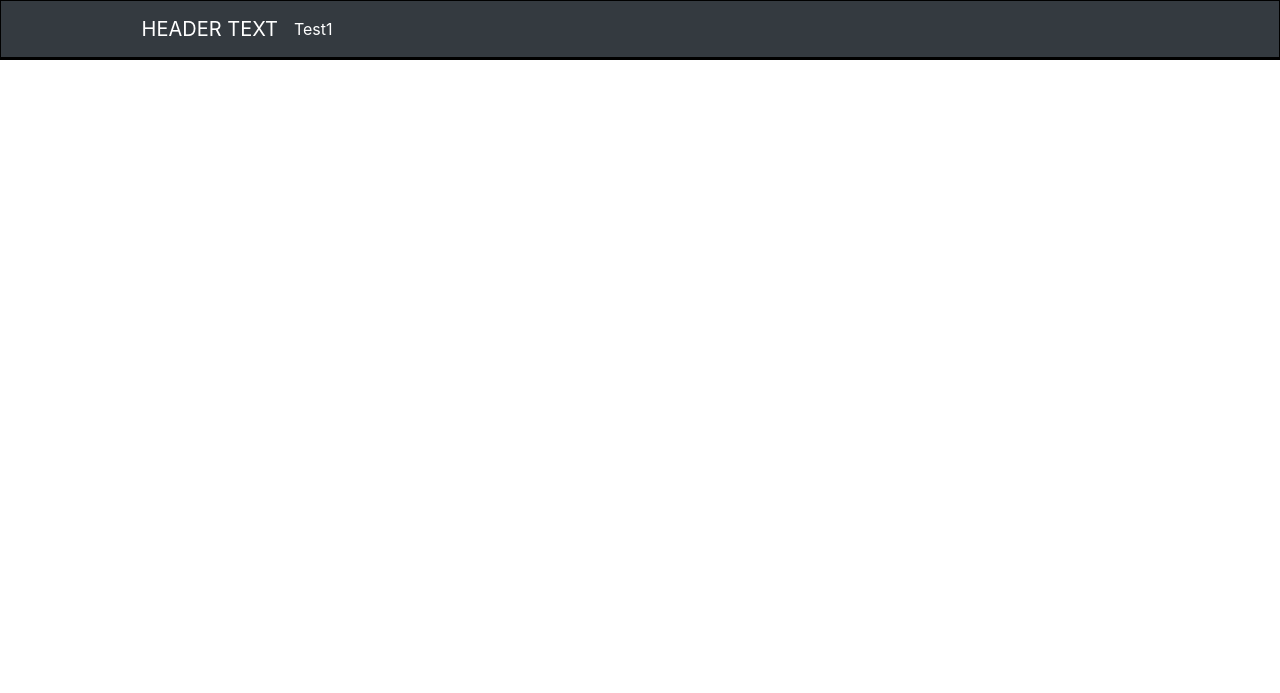
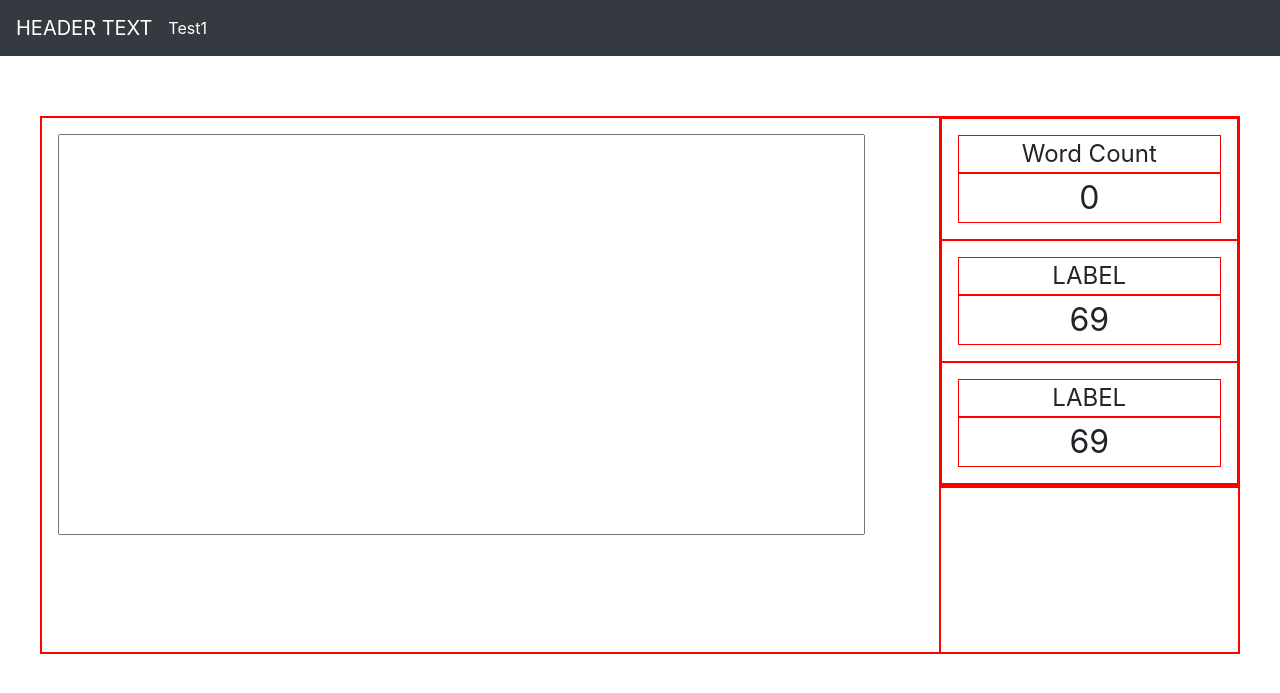
Before and after one commit to zhaohanson1/word_tools, a Django app: template django_test/TextScuplt/word_features/templates/word_features/word_count.html in a window 1280 px wide. Shown: the top 693 px of the page. Run offline with Django 3.2, Linux system fonts and the light colour scheme; the template is opened without the code that fills it: most values are stand-ins (such as "Sample title", 1, 10 or a date in 2020); some libraries are stand-ins or nearby versions.

Commit message:
Basic view and functionality implemented

```diff
--- /dev/null
+++ b/django_test/TextScuplt/word_features/static/word_features/css/count.css
@@ -0,0 +1,39 @@
+#content {
+    max-width: 1200px;
+    width: 100%;
+    margin: 60px auto;
+}
+
+#content div {
+    border: 1px solid red;
+}
+
+#text-div {
+    flex: 75%;
+}
+
+#count-info {
+    flex: 25%;
+}
+
+#textarea {
+    height: 75%;
+    width: 90%;
+    margin: 1em 1em 2em 1em;
+    resize: none;
+}
+
+.count-display {
+    margin: auto;
+    padding: 1em;
+}
+
+.count-label {
+    text-align: center;
+    font-size: 1.5em;
+}
+
+.count-value {
+    text-align: center;
+    font-size: 2em;
+}
--- /dev/null
+++ b/django_test/TextScuplt/word_features/static/word_features/js/word_count_controller.js
@@ -0,0 +1,10 @@
+let wordCountDisplay = $('#word-count-value')
+let textArea = $('#textarea')
+
+let getWordCount = function() {
+    let input = textArea.val();
+    let count = wordCount(input);
+    wordCountDisplay.text(count);
+}
+
+textArea.on('input', getWordCount);
--- a/django_test/TextScuplt/word_features/templates/word_features/index.html
+++ b/django_test/TextScuplt/word_features/templates/word_features/index.html
@@ -5,8 +5,11 @@
         href="https://maxcdn.bootstrapcdn.com/bootstrap/4.0.0/css/bootstrap.min.css"
         integrity="sha384-Gn5384xqQ1aoWXA+058RXPxPg6fy4IWvTNh0E263XmFcJlSAwiGgFAW/dAiS6JXm"
         crossorigin="anonymous">
+    {% block stylesheet %}
     <link rel='stylesheet' href={% static 'word_features/css/index.css' %}>
+    {% endblock %}
     <title>{% block title %}Template Title{% endblock %}</title>
+    {% block head_scripts %} {% endblock head_scripts %}
 </head>
 
 <body>
@@ -42,5 +45,6 @@
     <script src="https://maxcdn.bootstrapcdn.com/bootstrap/4.0.0/js/bootstrap.min.js"
         integrity="sha384-JZR6Spejh4U02d8jOt6vLEHfe/JQGiRRSQQxSfFWpi1MquVdAyjUar5+76PVCmYl"
         crossorigin="anonymous"></script>
+    {% block body_scripts %} {% endblock body_scripts %}
 </body>
 </html>
--- a/django_test/TextScuplt/word_features/templates/word_features/word_count.html
+++ b/django_test/TextScuplt/word_features/templates/word_features/word_count.html
@@ -1,7 +1,34 @@
-{% extends 'index.html' %}
+{% extends 'word_features/index.html' %}
+{% load static %}
 
+{% block stylesheet %}
+    <link rel='stylesheet' href={% static 'word_features/css/count.css' %}>
+{% endblock %}
 {% block title%} Word Count {% endblock %}
 
 {% block content %}
+<div class='d-flex flex-row center-block'>
+    <div id='text-div'>
+        <textarea id='textarea' autocomplete='off' rows='20' wrap='off'></textarea>
+    </div>
+    <div id='count-info'>
+        <div class='count-display'>
+            <div id='word-count-label' class='count-label'>Word Count</div>
+            <div id='word-count-value' class='count-value'>0</div>
+        </div>
+        <div class='count-display'>
+            <div class='count-label'>LABEL</div>
+            <div class='count-value'>69</div>
+        </div>
+        <div class='count-display'>
+            <div class='count-label'>LABEL</div>
+            <div class='count-value'>69</div>
+        </div>
+    <div>
+<div>
+{% endblock  %}
 
-{% endblock  %}
+{% block body_scripts %}
+    <script src={% static 'word_features/js/word_functions.js' %}></script>
+    <script src={% static 'word_features/js/word_count_controller.js' %}></script>
+{% endblock body_scripts %}
--- a/django_test/TextScuplt/word_features/urls.py
+++ b/django_test/TextScuplt/word_features/urls.py
@@ -4,4 +4,5 @@
 
 urlpatterns = [
     path('', views.index),
+    path('count', views.count)
 ]
--- a/django_test/TextScuplt/word_features/views.py
+++ b/django_test/TextScuplt/word_features/views.py
@@ -9,3 +9,6 @@
         'test': [1,2,3,4]
     }
     return render(request, 'word_features/index.html', context)
+
+def count(request):
+    return render(request, 'word_features/word_count.html')
```
